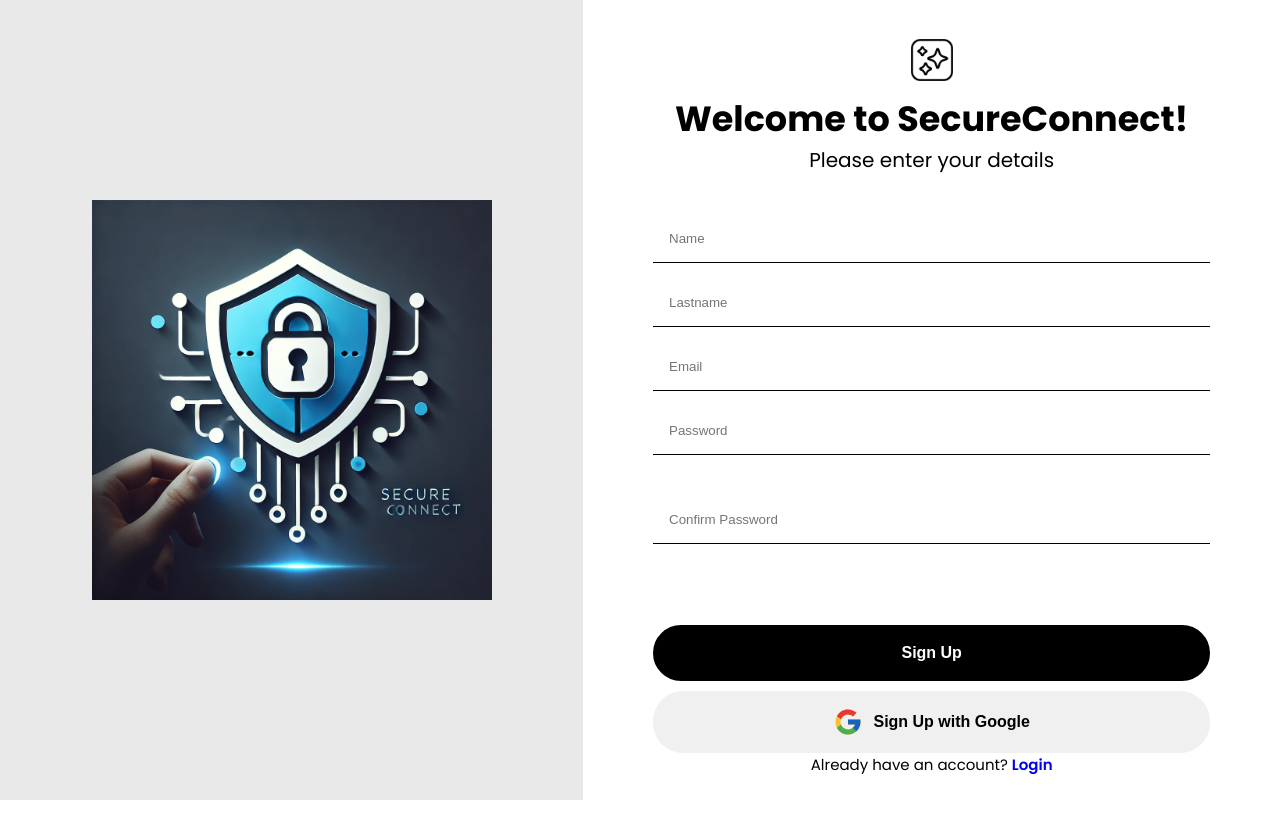
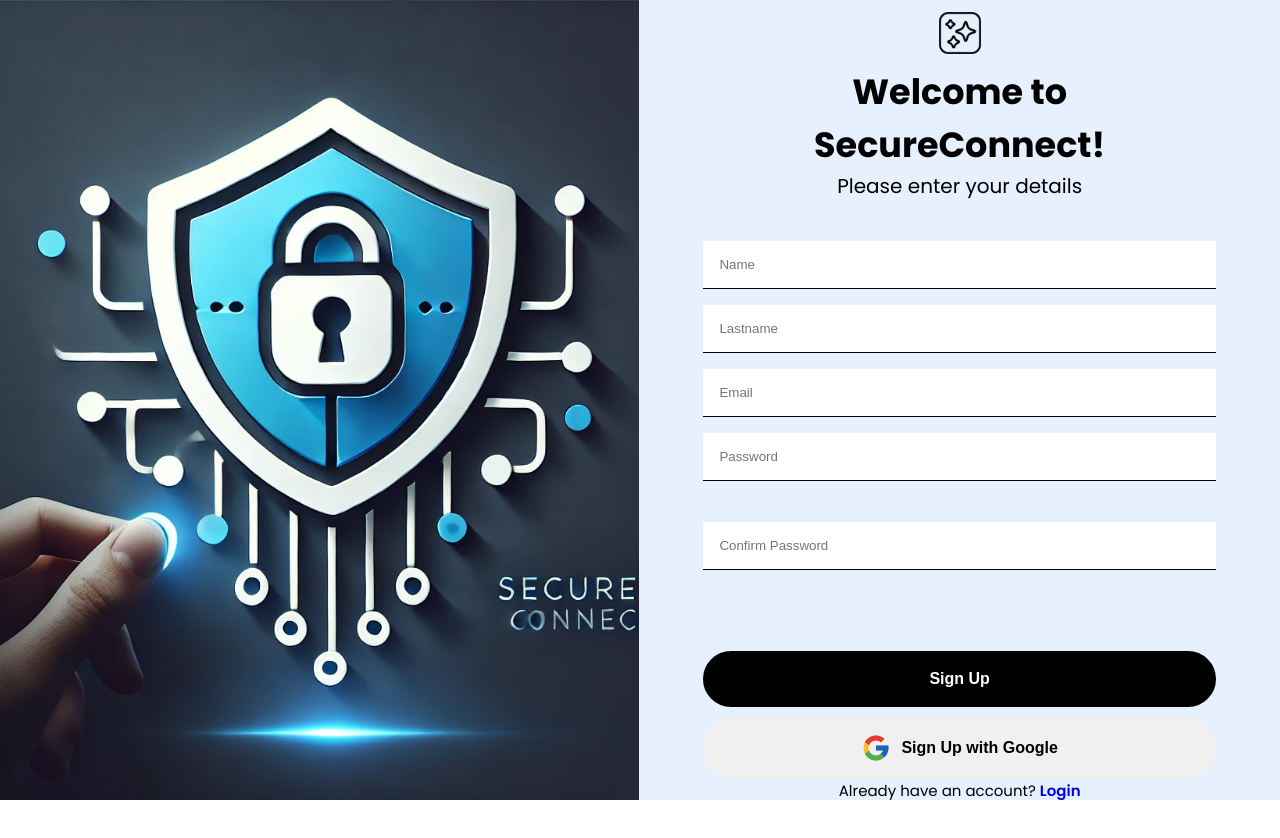
Before and after one commit to Dulakshi-2002/Login-and-Registration, a React (Vite) app in the folder client/: page /register in a window 1280 px wide. Shown: the top 838 px of the page. Before the commit the page ends 816 px from the top, so only its background shows below. Built offline with nearby package versions, Linux system fonts and the light colour scheme; some icons are missing.

Commit message:
Update styles for Login, Dashboard, and Register pages; adjust background colors, improve layout, and enhance responsiveness

```diff
--- a/client/src/pages/Dashboard.jsx
+++ b/client/src/pages/Dashboard.jsx
@@ -37,7 +37,7 @@
 
   return (
     <div className='dashboard-main'>
-      <h1>SecureConnect</h1>
+      <h1>Secure  Connect</h1>
       <p>Hi { data.msg }! </p>
       <Link to="/logout" className="logout-button">Logout</Link>
     </div>
--- a/client/src/styles/Dashboard.css
+++ b/client/src/styles/Dashboard.css
@@ -1,4 +1,4 @@
-.dashboard-main{
+.dashboard-main {
   font-size: 30px;
   height: 100vh;
   width: 100%;
@@ -7,14 +7,19 @@
   justify-content: center;
   align-items: center;
   flex-direction: column;
+
+  background-image: url('../assets/dashboard.jpg');
+  background-size: cover;
+  background-position: center;
+  background-repeat: no-repeat;
 }
 
-.dashboard-main p{
+.dashboard-main p {
   font-size: 20px;
-  padding: 0 20px
+  padding: 0 20px;
 }
 
-.logout-button{
+.logout-button {
   background: black;
   color: white;
   border: 3px solid black;
@@ -34,8 +39,7 @@
   text-decoration: none;
 }
 
-
-  .logout-button:hover{
+.logout-button:hover {
   color: #333;
   background-color: white;
 }
--- a/client/src/styles/Login.css
+++ b/client/src/styles/Login.css
@@ -24,7 +24,7 @@
 .login-right {
   height: 100vh;
   flex-grow: 1;
-  background-color: #ADD8E6;; /* Optional background color for the right section */
+  background-color: #E6F0FF; /* Optional background color for the right section */
 }
 
 .login-right-container {
--- a/client/src/styles/Register.css
+++ b/client/src/styles/Register.css
@@ -3,22 +3,29 @@
     display: flex;
   }
 
-  .register-left{
+  .register-left {
     flex-grow: 1;
     height: 100vh;
-    background-color: #E9E9E9;
-
+    background-color: #ADD8E6; /* Light blue background */
     display: flex;
     justify-content: center;
     align-items: center;
+    width: 40%; /* Take half of the screen */
+    padding: 0; /* Remove any padding */
+    margin: 0;  /* Remove any margin */
+
   }
 
   .register-left img{
-    width: 400px;
+  background-size: cover;
+  height: 100vh;
+  width: 100%; /* Ensure the image covers the whole container */
+  object-fit: cover; /* This will make the image cover the area without leaving gaps */
+
   }
 
   .register-right{
-
+    background-color:#E6F0FF;;
     height: 100vh;
 
     flex-grow: 1;
```
Also changed, not shown: client/src/assets/dashboard.jpg (added). Lines whose indentation alone changed are shown as unchanged.
